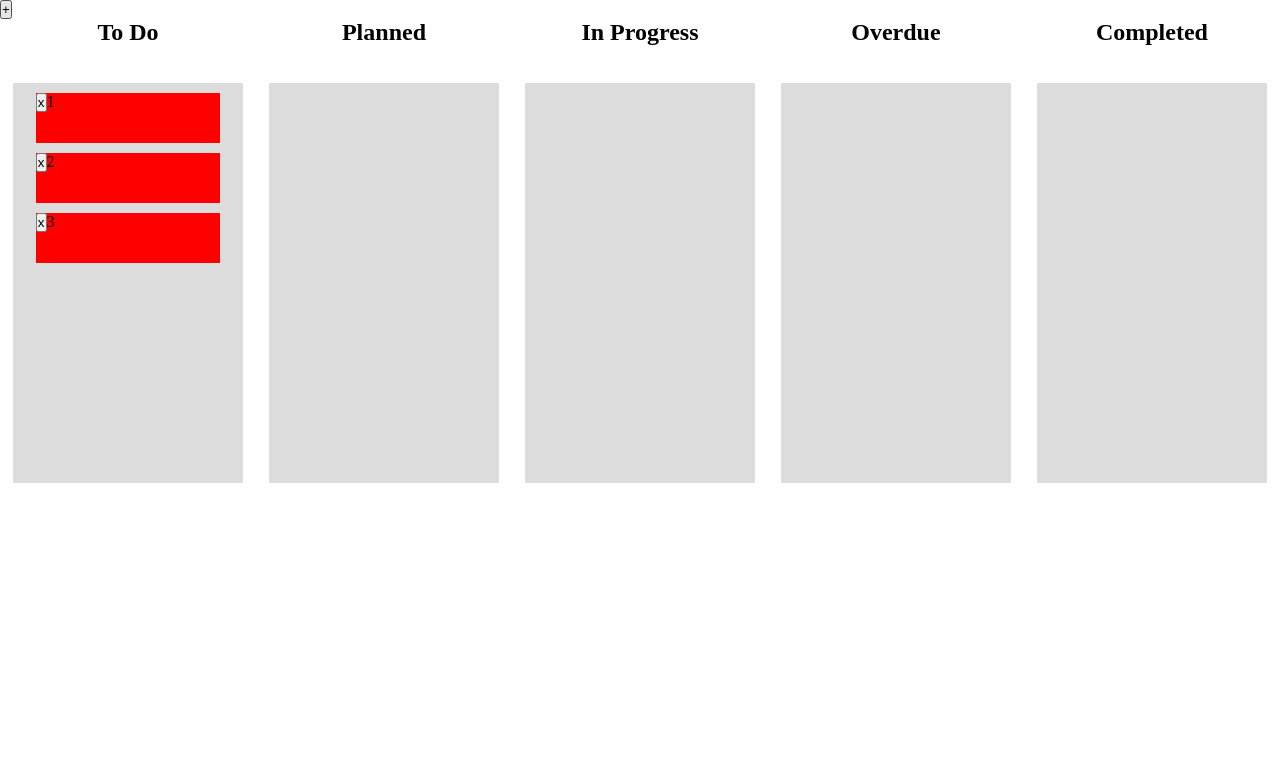
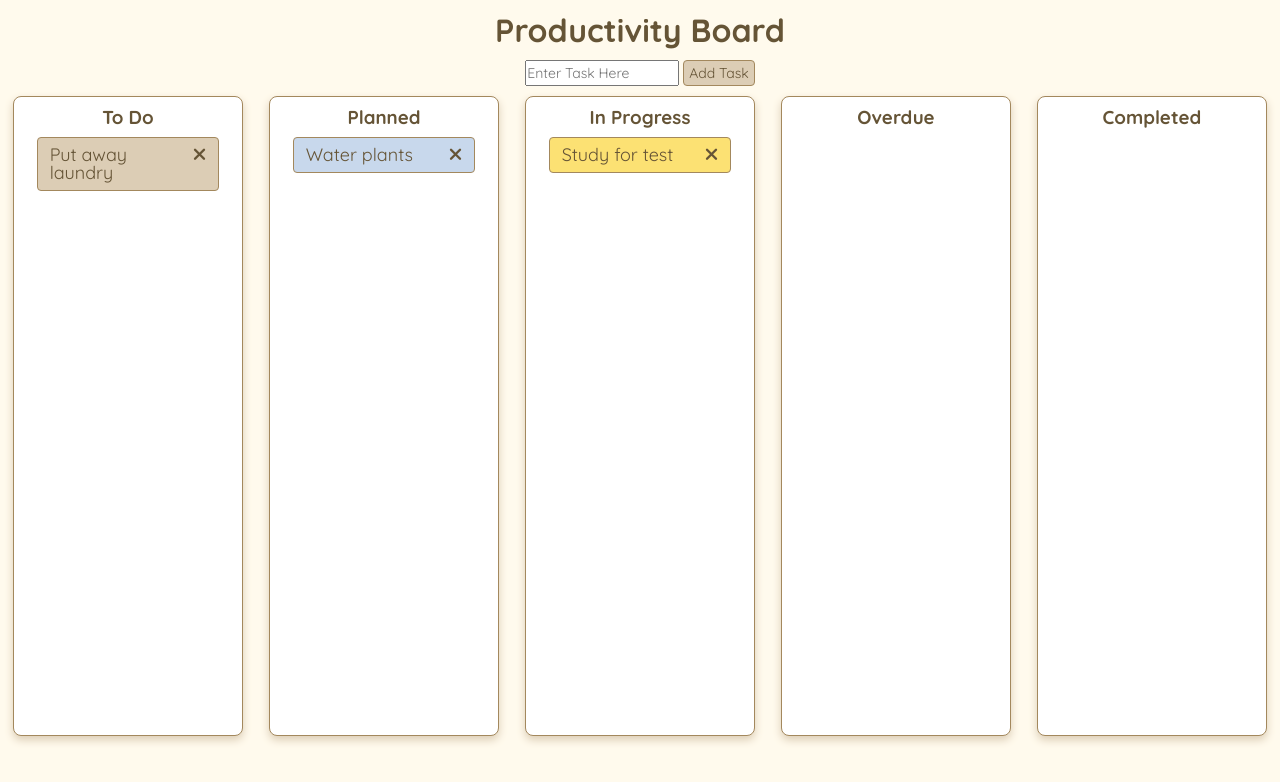
Before and after one commit to kjparris07/kjparris07.github.io, a plain HTML site: page cs-projects/kanban/kanban.html in a window 1280 px wide. Drawn offline with Linux system fonts and the light colour scheme.

Commit message:
added styling and fixed bugs

```diff
--- a/cs-projects/kanban/kanban.html
+++ b/cs-projects/kanban/kanban.html
@@ -3,31 +3,45 @@
 <head>
     <meta charset="UTF-8">
     <meta name="viewport" content="width=device-width, initial-scale=1.0">
-    <title>Productivity Board</title>
+    <title>Kanban Board</title>
     <link rel="stylesheet" href="kanbanStyles.css">
+    <link rel="preconnect" href="https://fonts.googleapis.com">
+    <link rel="preconnect" href="https://fonts.gstatic.com" crossorigin>
+    <link href="https://fonts.googleapis.com/css2?family=Quicksand:wght@300..700&display=swap" rel="stylesheet">
 </head>
 <body>
-    <button onclick="addTask()">+</button>
+    <header>
+        <h1>Productivity Board</h1>
+        <div id="taskInput">
+            <input type="text" id="taskText" placeholder="Enter Task Here">
+            <button onclick="addTask()" id="addTask">Add Task</button>
+        </div>
 
-    <div id="headers">
-        <h2>To Do</h2>
-        <h2>Planned</h2>
-        <h2>In Progress</h2>
-        <h2>Overdue</h2>
-        <h2>Completed</h2>
-    </div>
+    </header>
+
+
     <div id="board">
-        <div class="container" id="newTasks">
-            <div class="tasks"><button onclick="deleteTask(this)">x</button>1</div>
-            <div class="tasks"><button onclick="deleteTask(this)">x</button>2</div>
-            <div class="tasks"><button onclick="deleteTask(this)">x</button>3</div>
+        <div class="container" id="todo">
+            <h3 class="label">To Do</h3>
+            <div class="tasks"><div class="text"><i class="fa-solid fa-xmark" onclick="deleteTask(this)"></i>Put away laundry</div></div>
         </div>
-        <div class="container"></div>
-        <div class="container"></div>
-        <div class="container"></div>
-        <div class="container"></div>
+        <div class="container" id="planned">
+            <h3 class="label">Planned</h3>
+            <div class="tasks"><div class="text"><i class="fa-solid fa-xmark" onclick="deleteTask(this)"></i>Water plants</div></div>
+        </div>
+        <div class="container" id="progress">
+            <h3 class="label">In Progress</h3>
+            <div class="tasks"><div class="text"><i class="fa-solid fa-xmark" onclick="deleteTask(this)"></i>Study for test</div></div>
+        </div>
+        <div class="container" id="overdue">
+            <h3 class="label">Overdue</h3>
+        </div>
+        <div class="container" id="completed">
+            <h3 class="label">Completed</h3>
+        </div>
     </div>
 
+    <script src="https://kit.fontawesome.com/c122dadac2.js" crossorigin="anonymous"></script>
     <script src="kanbanScripts.js"></script>
 </body>
 </html>
--- a/cs-projects/kanban/kanbanScripts.js
+++ b/cs-projects/kanban/kanbanScripts.js
@@ -1,7 +1,6 @@
 let draggedElement = null;
 let offsetX = 0;
 let offsetY = 0;
-let taskBase = "<button onclick='deleteTask(this)'>x</button>n";
 
 function move(event) {
     if (draggedElement) {
@@ -15,8 +14,13 @@ function move(event) {
 
 function mouseDown(event) {
     let div = event.target;
+    if (div.classList.contains("tasks") || div.classList.contains("text")) {
         if (div.classList.contains("tasks")) {
             draggedElement = div
+        } else {
+            draggedElement = div.parentNode;
+        }
+
         let box = draggedElement.getBoundingClientRect();
         offsetX = event.pageX - box.left;
         offsetY = event.pageY - box.top;
@@ -27,12 +31,18 @@ function mouseDown(event) {
 function mouseUp(event) {
     let elementUnder = document.elementsFromPoint(event.pageX, event.pageY);
 
-    if (elementUnder[0].classList.contains("tasks") && elementUnder[1].classList.contains("container")) {
+    if (elementUnder[0] !== undefined) {
+        if ((elementUnder[0].classList.contains("tasks") || elementUnder[0].classList.contains("text")) && (elementUnder[1].classList.contains("container") || elementUnder[2].classList.contains("container"))) {
             let oldParent = draggedElement.parentNode;
+            if (elementUnder[0].classList.contains("text")) {
+                elementUnder[2].appendChild(draggedElement);
+            } else {
                 elementUnder[1].appendChild(draggedElement);
-
+            }
             updateContainer(oldParent);
         }
+    }
+
 
     if (draggedElement) {
         draggedElement.style.position = "absolute";
@@ -44,44 +54,66 @@ function mouseUp(event) {
 }
 
 function updateContainer(obj) {
-    let topPosition = 10;
-    for (var i=0; i < obj.children.length; i++) {
+    let topPosition = 40;
+    for (var i=1; i < obj.children.length; i++) {
         let child = obj.children[i];
         child.style.position = "absolute";
         child.style.top = topPosition + "px";
         child.style.left = "10%";
 
-        topPosition += child.offsetHeight + 10;
+        topPosition += child.getBoundingClientRect().height + 10;
     }
 }
 
 function deleteTask(button) {
     let parent = button.parentNode;
     let grandparent = parent.parentNode;
-    grandparent.removeChild(parent);
-    updateContainer(grandparent);
+    let greatGrandparent = grandparent.parentNode
+    greatGrandparent.removeChild(grandparent);
+    updateContainer(greatGrandparent);
 }
 
 function addTask() {
     let container = document.querySelector(".container");
+    let taskText = document.querySelector("#taskText").value;
+    let taskBase = `<div class='text'><i class='fa-solid fa-xmark' onclick='deleteTask(this)'></i>${taskText}</div>`;
+
+    if (taskText.length !== 0) {
         let newTask = document.createElement("div");
+
         newTask.classList.add("tasks");
         newTask.innerHTML = taskBase;
         container.appendChild(newTask);
         updateContainer(container);
     }
+    document.querySelector("#taskText").value = "";
+}
+
+function editTask(pencil) {
+    let parent = pencil.parentNode;
+    let text = parent.children[0];
+    text.contentEditable = "true";
+    text.style.border = "1px solid #a3885d";
+    text.style.backgroundColor = "#f0eadf";
+    console.log(parent.children);
+}
 
 function resizeElements() {
-    let containers = document.querySelectorAll(".container");
+    containers = document.querySelectorAll(".container");
     for (var i=0; i<containers.length; i++) {
-        for (var j=0; j<containers[i].children.length; j++) {
+        for (var j=1; j<containers[i].children.length; j++) {
             containers[i].children[j].style.width= containers[i].getBoundingClientRect().width*0.8 + "px";
             containers[i].children[j].style.left = "10%";
         }
+        updateContainer(containers[i]);
     }
 }
 
-updateContainer(document.getElementsByClassName("container")[0]);
+let containers = document.querySelectorAll(".container");
+for (var i=0; i<containers.length; i++) {
+    updateContainer(containers[i]);
+}
+
 window.addEventListener("mousedown", mouseDown);
 window.addEventListener("mouseup", mouseUp);
 window.addEventListener("resize", resizeElements);
--- a/cs-projects/kanban/kanbanStyles.css
+++ b/cs-projects/kanban/kanbanStyles.css
@@ -1,36 +1,164 @@
+:root {
+    --light-brown: #dccdb5;
+    --brown: #a3885d;
+    --dark-brown: #655436;
+    --sand: #fffaed;
+}
+
 * {
     margin: 0;
     padding: 0;
     box-sizing: border-box;
+    color: var(--dark-brown);
+    font-family: "Quicksand", sans-serif;
 }
 
-#headers {
-    height: 64px;
+body {
+    background-color: var(--sand);
+}
+header {
+    width: 100%;
+    height: 86px;
+    margin-top: 10px;
+    display: block;
 }
 
-#headers h2 {
+header h1 {
+    width: fit-content;
     text-align: center;
+    margin: 0 auto;
+}
+
+#taskInput {
+    width: fit-content;
+    margin: 0 auto;
+}
+
+header input {
     float: left;
-    width: 18%;
-    margin: 0 1%;
+    height: 26px;
+    margin-top: 10px;
+    line-height: 26px;
+    font-size: 14px;
+    margin-right: 4px;
+}
+
+#addTask {
+    display: block;
+    float: left;
+    margin: 10px auto;
+    width: fit-content;
+    padding: 5px;
+    line-height: 14px;
+    font-size: 14px;
+    cursor: pointer;
+    background-color: var(--light-brown);
+    color: var(--dark-brown);
+    border: 1px solid var(--brown);
+    border-radius: 4px;
+}
+
+#addTask:hover {
+    background-color: var(--dark-brown);
+    border: 1px solid var(--dark-brown);
+    color: white;
+}
+
+#board {
+    display: block;
+}
+
+.label {
+    text-align: center;
+    margin-top: 10px;
+    height: 20px;
+    line-height: 20px;
+    vertical-align: bottom;
 }
 
 .container {
     width: 18%;
-    height: 50vh;
-    background-color: gainsboro;
+    height: 80vh;
+    background-color: white;
     display: block;
     float: left;
     margin: 0 1%;
     position: relative;
     overflow: scroll;
+    border: 1px solid var(--brown);
+    border-radius: 8px;
+    box-shadow: 0px 4px 8px var(--light-brown);
+    font-size: 16px;
+    line-height: 18px;
+}
+
+#todo > div {
+    background-color: var(--light-brown);
+}
+
+#planned > div {
+    background-color: #c8d8ec;
+}
+
+#progress > div {
+    background-color: #fce173;
+}
+
+#overdue > div {
+    background-color: #eac1c4;
+}
+
+#completed > div{
+    background-color: #b9d58f;
 }
 
 .tasks {
-    width: 80%;
-    height: 50px;
-    background-color: red;
+    background-color: white;
     position: absolute;
     display: block;
+    width: 80%;
+    min-height: 20px;
+    max-height: fit-content;
+    left: 10%;
     z-index: 10;
+    border: 1px solid var(--brown);
+    border-radius: 4px;
+    font-size: 18px;
+    font-family: "Quicksand", sans-serif;
 }
+
+.tasks div {
+    display: block;
+    float: left;
+    margin: 5px 5%;
+    width: 90%;
+    overflow-wrap: anywhere;
+}
+
+.tasks i {
+    float: right;
+    cursor: pointer;
+    width: fit-content;
+}
+
+.tasks .pencil {
+    margin: 5px;
+}
+
+.text {
+    padding: 3px;
+}
+
+@media screen and (max-width:590px){
+    #board {
+        display: flex;
+        flex-direction: column;
+    }
+
+    .container {
+        max-height: 50vh;
+        width: 80%;
+        margin: 10px auto;
+    }
+
+}
```
Also changed, not shown: cs-projects/kanban/kanbanScripts2.js (deleted, +0 -60 lines), imgs/kanban-screenshot.png (added). Lines whose indentation alone changed are shown as unchanged.
